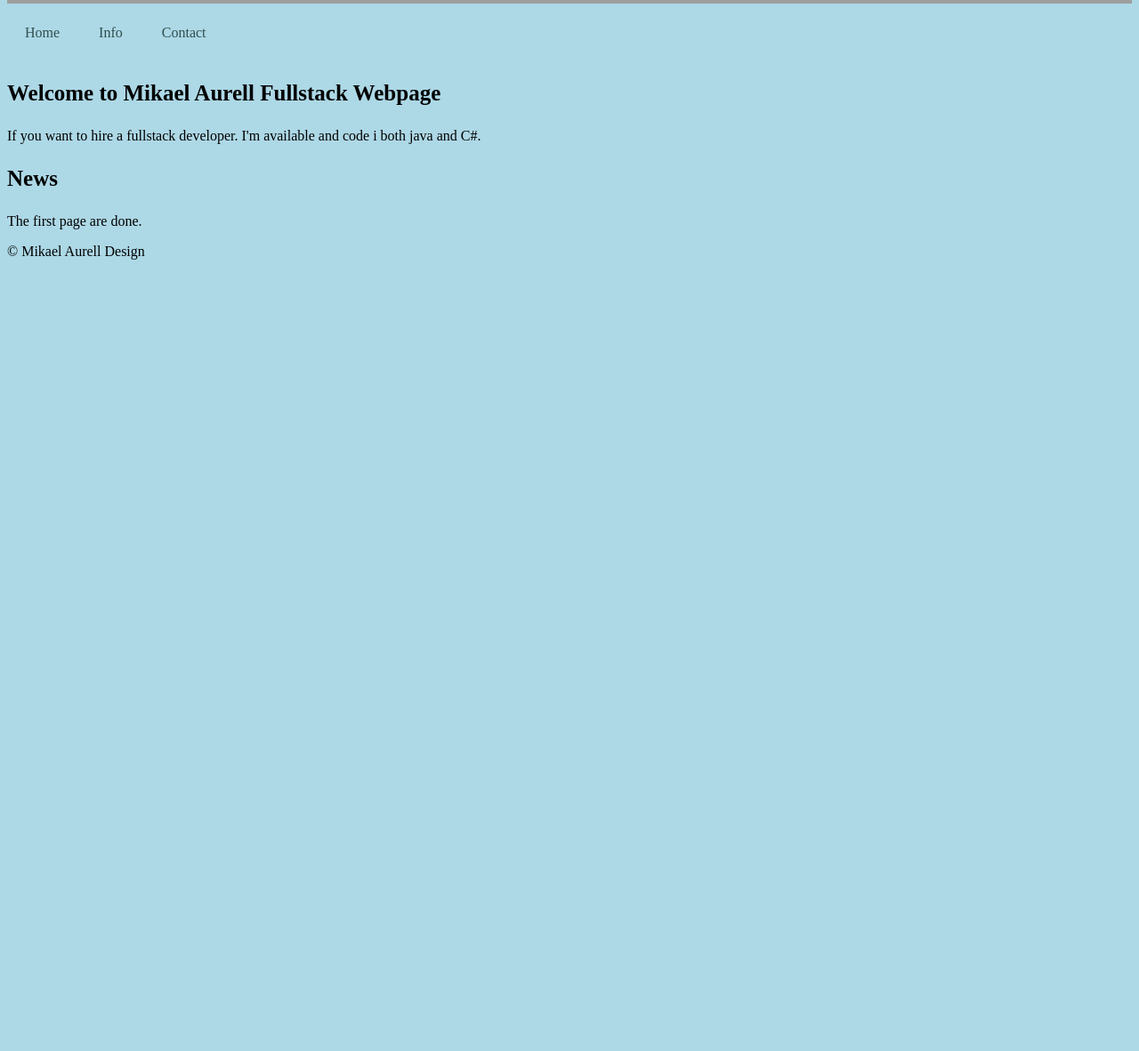
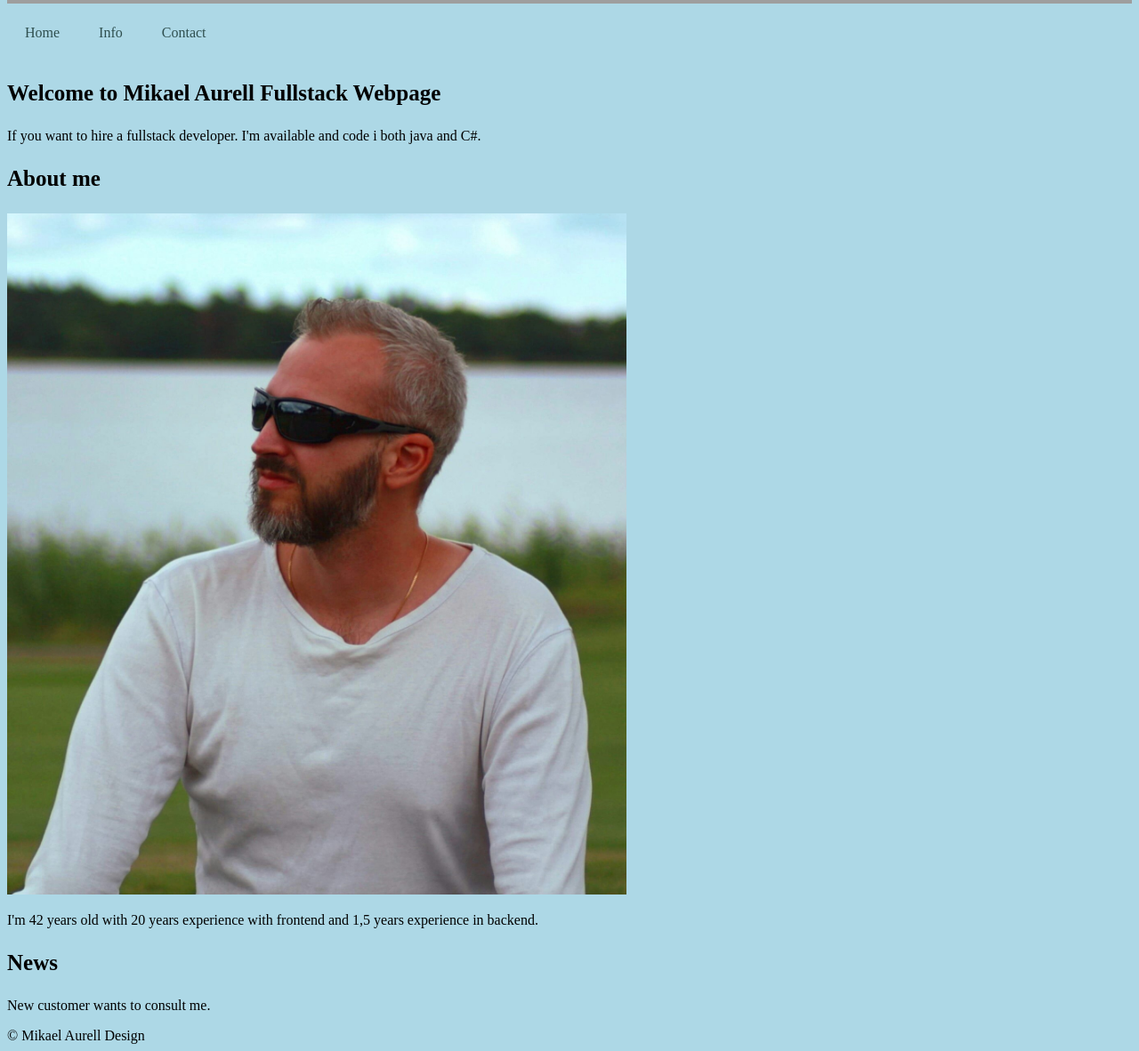
Before and after one commit to Mikael-Aurell/my_own_webpage, a plain HTML site: page index.html in a window 1280 px wide. Shown: the part 952-2134 px from the top of the page at 89% size. Before the commit the page ends 1252 px from the top, so only its background shows below. Drawn offline with Linux system fonts and the light colour scheme; grey boxes are pictures that could not be loaded.

Commit message:
update number 2

```diff
--- a/index.html
+++ b/index.html
@@ -17,13 +17,18 @@
     <a href="#">Contact</a>
 </nav>
 <div>
+
     <h3>Welcome to Mikael Aurell Fullstack Webpage</h3>
     <p>If you want to hire a fullstack developer. I'm available and code i both java and C#. </p>
-
+    <h3>About me</h3>
+    <img src="mig.png" height="766" width="696"/>
+    <p>
+        I'm 42 years old with 20 years experience with frontend and 1,5 years experience in backend.
+    </p>
 </div>
 <side>
     <h3>News</h3>
-    <p>The first page are done.</p>
+    <p>New customer wants to consult me.</p>
 
 
 </side>
```
Also changed, not shown: mig.png (added).
